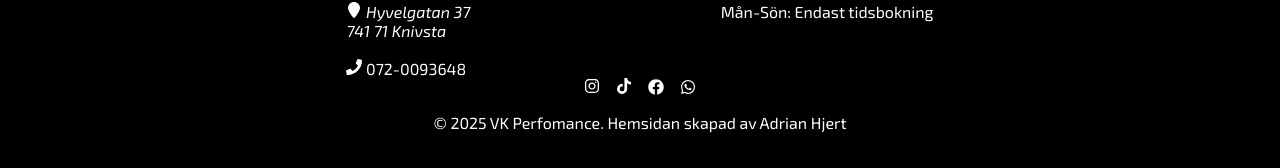
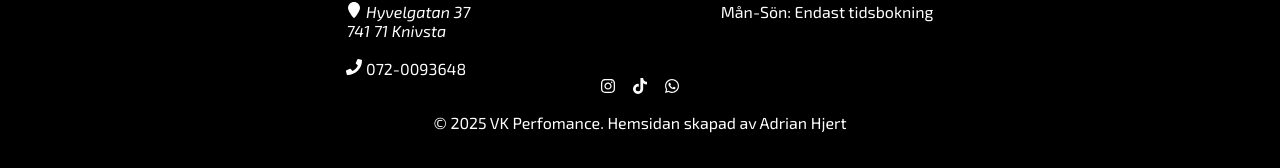
Before and after one commit to LordChonk/carpage, a React (Vite) app: page / in a window 1280 px wide. Shown: the part 617-785 px from the top of the page. Built offline with nearby package versions, Linux system fonts and the light colour scheme.

Commit message:
fixed some links

```diff
--- a/src/App.tsx
+++ b/src/App.tsx
@@ -102,7 +102,7 @@ function App(){
           </a> {/*add pin */}
         </address><br/>
         <FaPhone/> <a href="tel:0720093648"
-        style={{textDecoration: 'none'}}>072-0093648</a>{/*fix so it links to phone and icon next to number*/}
+        style={{textDecoration: 'none'}}>072-0093648</a>
 
       </div>
 
@@ -126,8 +126,8 @@ function App(){
     >
     <FaTiktok/>
     </a>
-    <FaFacebook/>
-    <FaWhatsapp/>
+    <a
+    href="tel:tel:0720093648" style={{textDecoration: 'none'}}><FaWhatsapp/></a>
 </div>
 
       <h3>© {new Date().getFullYear()} VK Perfomance. Hemsidan skapad av Adrian Hjert</h3>
```
